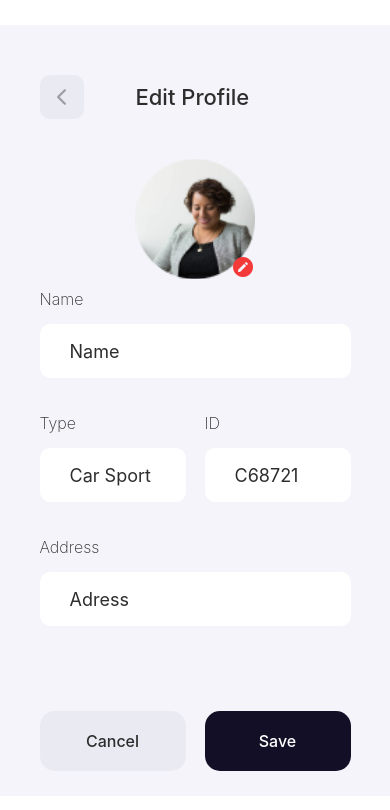
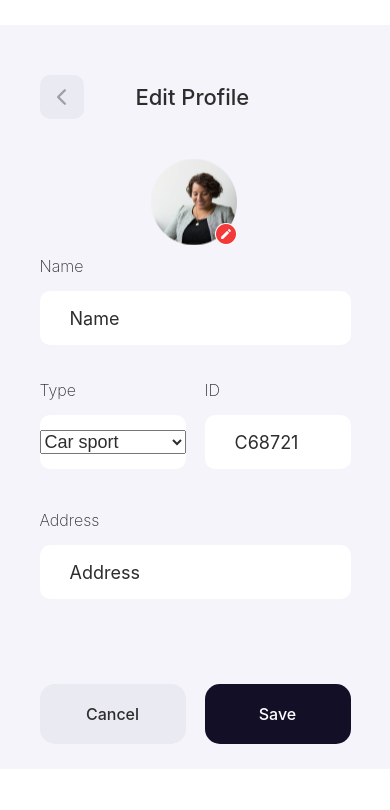
Before and after one commit to Irirwanirira/hoop, a React Native app: screen / in a window 390 px wide. Shown: the top 810 px of the page. Built offline with nearby package versions, Linux system fonts and the light colour scheme.

Commit message:
feat(Edit profile screen) add input picker to allow user to select the type of the car

```diff
--- a/src/app/screens/EditProfile/EditProfileScreen.tsx
+++ b/src/app/screens/EditProfile/EditProfileScreen.tsx
@@ -5,6 +5,7 @@ import { Ionicons } from '@expo/vector-icons';
 import { MaterialCommunityIcons } from '@expo/vector-icons';
 import EditProfileInput from '../../../components/EditProfileInput';
 import ProfiteBtn from '../../../components/ProfiteBtn';
+import ProfileRoleSelector from '../../../components/ProfileRoleSelector';
 function EditProfileScreen() {
     return (
      <SafeAreaView style={styles.container}>
@@ -18,11 +19,15 @@ function EditProfileScreen() {
                 </View>
                 </View>
                 <View style={styles.profiteView}>
+                    <View style={styles.profiteViewInner}>
                     <ImageBackground source={require("../../../../assets/images/profile.png")} style={styles.ProfileImage}>
-                        <View style={styles.EditIconView}>
-                            <MaterialCommunityIcons name="pencil-circle" size={24} color="#F43939" />
+                         <View style={styles.EditIconView}>
+                                <View style={styles.EditIconViewInner}>
+                                     <MaterialCommunityIcons name="pencil-circle" size={24} color="#F43939" />
+                                </View>
                         </View>
                     </ImageBackground>
+                    </View>
                 </View>
                 <View style={styles.inputView}>
                 <View>
@@ -41,12 +46,11 @@ function EditProfileScreen() {
                                 Type
                             </Text>
                             <View>
-                                <EditProfileInput value="Car Sport" width={146} height={54} />
-
+                                <ProfileRoleSelector/>
                             </View>
 
                         </View>
-                        <View style={styles.LeftView}>
+                        <View style={styles.RightView}>
                             <Text style={styles.head}>
                                 ID
                             </Text>
@@ -60,7 +64,7 @@ function EditProfileScreen() {
                                 Address
                             </Text>
                             <View>
-                                <EditProfileInput value="Adress" width={311} height={54} />
+                                <EditProfileInput value="Address" width={311} height={54} />
                             </View>
                      </View>
                     </View>
@@ -143,21 +147,38 @@ const styles = StyleSheet.create({
         justifyContent: "center",
         alignItems: "center",
         marginTop: 20,
-        marginBottom:10
+        marginBottom: 10,
+    },
+    profiteViewInner: {
+        width: 88,
+        height: 87,
+
     },
     ProfileImage: {
-        width: 120,
-        height: 120,
+        width: 86,
+        height: 86,
         display: "flex",
         flexDirection:"row",
         justifyContent: "flex-end",
         alignItems: "flex-end",
     },
     EditIconView: {
-         display: "flex",
+        display: "flex",
         flexDirection:"row",
         justifyContent: "flex-end",
         alignItems: "flex-end",
+    },
+    EditIconViewInner: {
+        backgroundColor: "white",
+        width: 22,
+        height: 22,
+        borderRadius: 200,
+        display: "flex",
+        flexDirection:"row",
+        justifyContent: "center",
+        alignItems: "center",
+
+
     },
     inputView: {
        display: "flex",
@@ -185,7 +206,10 @@ const styles = StyleSheet.create({
         marginBottom:20
     },
     LeftView: {
-
+        height:110
+    },
+    RightView: {
+        height:110
     },
     btnView: {
        display: "flex",
--- a/src/components/PhoneNumberInput.tsx
+++ b/src/components/PhoneNumberInput.tsx
@@ -6,7 +6,7 @@ import {Picker} from '@react-native-picker/picker';
 function PhoneNumberInput() {
 
 
-    const [countryCode, setCountryCode] = useState('');
+  const [countryCode, setCountryCode] = useState('');
   const [phoneNumber, setPhoneNumber] = useState('');
 
   const countryCodes = [
@@ -56,7 +56,6 @@ const styles = StyleSheet.create({
     height:60,
     flexDirection: 'row',
     alignItems: 'center',
-
     backgroundColor:"white",
     borderRadius: 10,
     paddingHorizontal: 10,
--- /dev/null
+++ b/src/components/ProfileRoleSelector.tsx
@@ -0,0 +1,48 @@
+import React, { useState } from 'react';
+import { View, TextInput, StyleSheet, SafeAreaView } from 'react-native';
+import {Picker} from '@react-native-picker/picker';
+
+function ProfileRoleSelector() {
+ const [role,setrole]=useState("")
+
+ const roles=[{label:"Car sport",value:"Car sport"},{label:"Benz",value:"Benz"}]
+
+    return (
+        <View style={styles.container}>
+            <View>
+                <Picker
+                    selectedValue={role}
+                    style={styles.picker}
+                    onValueChange={setrole}
+                >
+                    {roles.map((Currentrole) => (<Picker.Item key={Currentrole.value } label={Currentrole.label} value={Currentrole.value} />))}
+
+                </Picker>
+            </View>
+
+        </View>
+    );
+}
+
+export default ProfileRoleSelector;
+
+const styles = StyleSheet.create({
+    container: {
+    width: 146,
+    height:54,
+    flexDirection: 'row',
+    alignItems: 'center',
+    justifyContent:"center",
+    backgroundColor:"white",
+    borderRadius: 10,
+    },
+    picker: {
+    flex:1,
+    width:146,
+    height: 54,
+    color: "#2D2D2D",
+    fontSize: 18,
+
+    }
+}
+)
```
